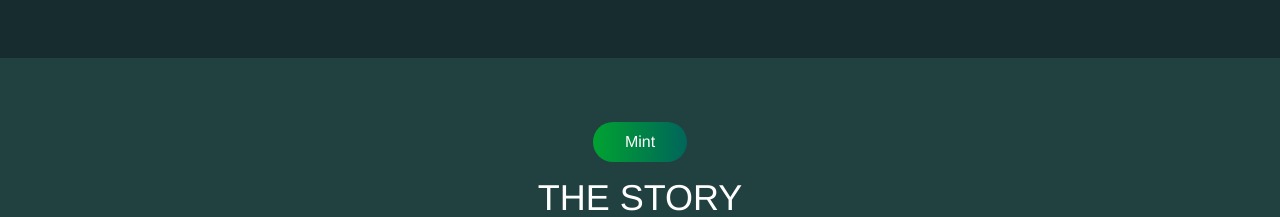
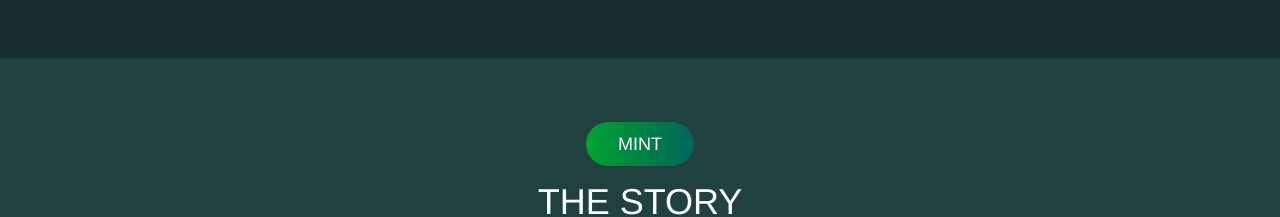
Before and after one commit to frusciante189/mother-earth, a React (Create React App) app: page / in a window 1280 px wide. Shown: the part 1520-1737 px from the top of the page. Built offline with nearby package versions, Linux system fonts and the light colour scheme.

Commit message:
Update Story.js

```diff
--- a/src/Components/Story.js
+++ b/src/Components/Story.js
@@ -5,7 +5,7 @@ const Story = () => {
     <div className="bg-secondary">
            <div className="container mx-auto pt-12 pb-24  lg:px-14 px-5">
         <div className="flex items-center justify-center py-4">
-          <button className="bg-gradient-to-l from-[#00655b] to-[#00a231] text-white rounded-full px-8 py-2 font-medium hover:bg-opacity-80 hover:text-opacity-80">
+          <button className="bg-gradient-to-l from-[#00655b] to-[#00a231] text-white rounded-full px-8 py-2 font-medium hover:bg-opacity-80 hover:text-opacity-80 font-medium uppercase text-lg">
             Mint
           </button>
         </div>
```
